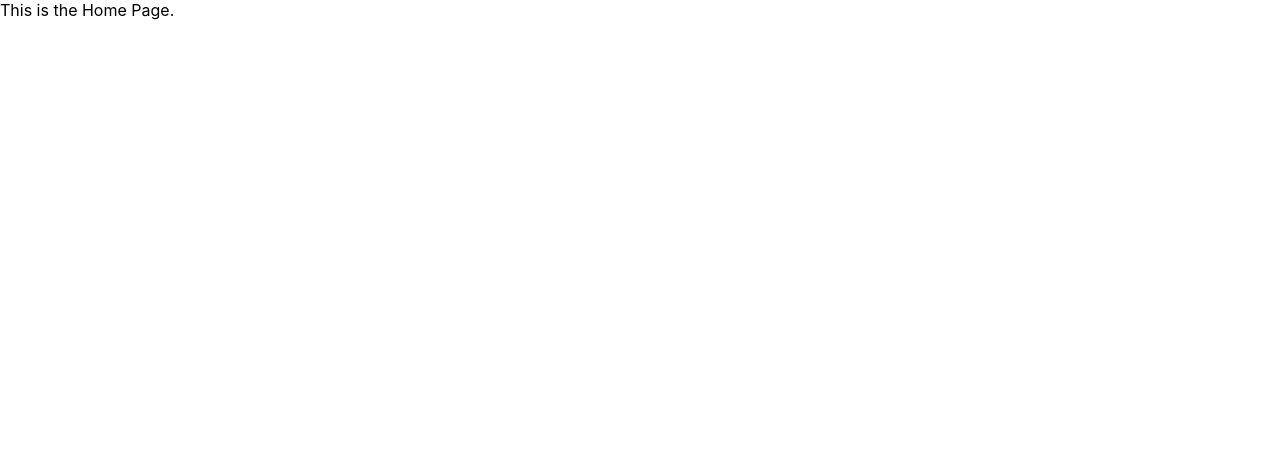
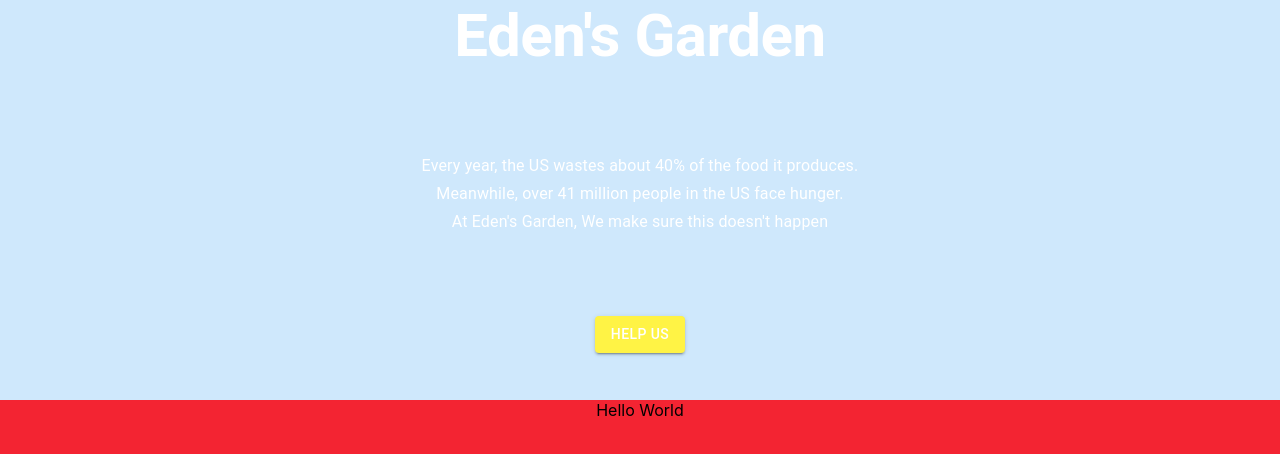
Before and after one commit to MichaelLin12/Google-Solutions, a React (Create React App) app in the folder solutions/: page / in a window 1280 px wide. Shown: the top 454 px of the page. Built offline with nearby package versions, Linux system fonts and the light colour scheme.

Commit message:
created the outline for the homepage

```diff
--- a/solutions/package.json
+++ b/solutions/package.json
@@ -5,6 +5,7 @@
   "dependencies": {
     "@emotion/react": "^11.7.1",
     "@emotion/styled": "^11.6.0",
+    "@fontsource/roboto": "^4.5.3",
     "@fortawesome/fontawesome-svg-core": "^1.2.36",
     "@fortawesome/free-brands-svg-icons": "^5.15.4",
     "@fortawesome/free-regular-svg-icons": "^5.15.4",
--- a/solutions/src/components/Entry/Home.js
+++ b/solutions/src/components/Entry/Home.js
@@ -1,9 +1,36 @@
 import React from 'react';
+import { Grid,Typography,Button } from '@mui/material';
+import { styled } from '@mui/material/styles'
+
+const StartButton = styled(Button)(({ theme }) => ({
+  color: '#FFFFFF',
+  backgroundColor: '#FFF345',
+  '&:hover': {
+    backgroundColor: '#000000',
+  },
+}));
 
 export default function Home() {
   return (
-  <div>
-    This is the Home Page.
-  </div>
+    <Grid container columns={1}>
+      <Grid item  sx={{ bgcolor: '#cfe8fc', height: '25rem', width:'100%', textAlign: 'center'}}>
+        <Typography variant='h2' sx={{fontWeight:'bold', color:'#FFFFFF',marginBottom:'5rem'}}>
+          Eden's Garden
+        </Typography>
+        <Typography variant='subtitle1' sx={{ color:'#FFFFFF'}}>
+          Every year, the US wastes about 40% of the food it produces.
+        </Typography>
+        <Typography variant='subtitle1' sx={{ color:'#FFFFFF'}}>
+          Meanwhile, over 41 million people in the US face hunger.
+        </Typography>
+        <Typography variant='subtitle1' sx={{marginBottom:'5rem', color:'#FFFFFF'}}>
+          At Eden's Garden, We make sure this doesn't happen
+        </Typography>
+        <StartButton variant='contained'>Help Us</StartButton>
+      </Grid>
+      <Grid item textAlign='center' sx={{ bgcolor: '#f32432', height: '25rem', width:'100%'}}>
+        Hello World
+      </Grid>
+    </Grid>
   );
 }
```
Also changed, not shown: 1 other file (tests, documents, lock files or other folders).
